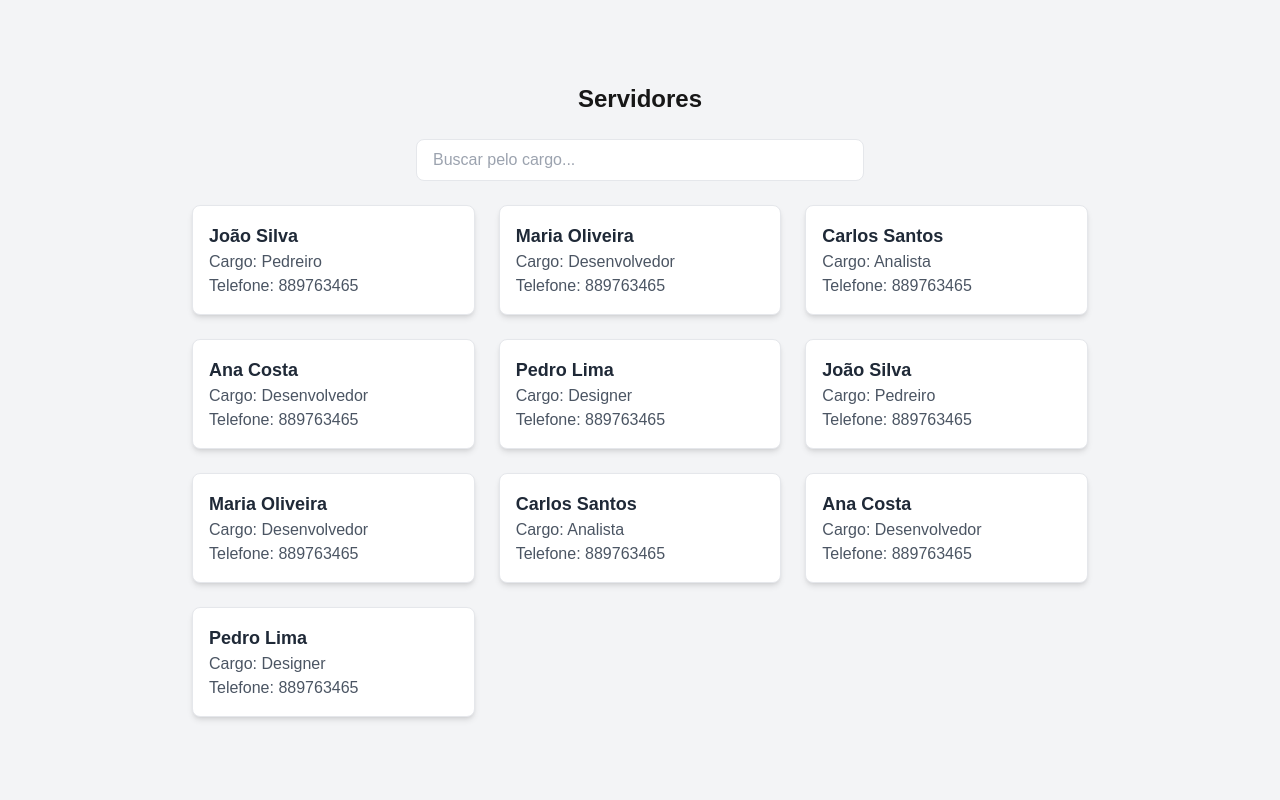
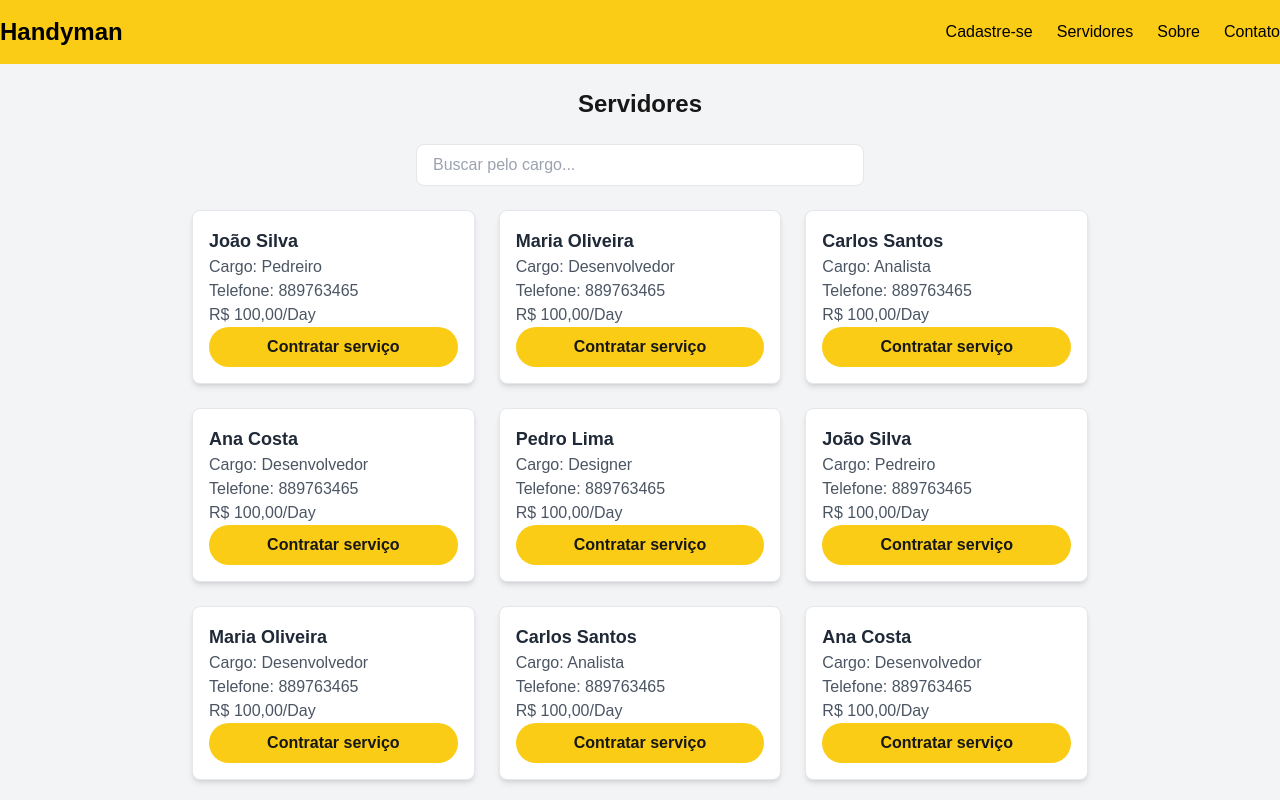
Before and after one commit to victorgomesc/Handyman-Platform, a Next.js app: page /pages/servidores in a window 1280 px wide. Shown: the top 800 px of the page. Built offline with nearby package versions, Linux system fonts and the light colour scheme.

Commit message:
feat: implement modal in services card

```diff
--- a/src/app/pages/servidores/page.tsx
+++ b/src/app/pages/servidores/page.tsx
@@ -1,10 +1,14 @@
+import Footer from "@/components/Footer";
+import Header from "@/components/Header";
 import ServidoresPage from "@/components/ServicesCards";
 
 
 export default function Servidores(){
     return (
         <div>
+            <Header />
             <ServidoresPage />
+            <Footer />
         </div>
     );
 }
--- a/src/components/About.tsx
+++ b/src/components/About.tsx
@@ -5,6 +5,7 @@
     <div className='w-full mt-12 mb-12 items-center flex justify-center'>
         <div className='w-[60vw] gap-y-10'>
                 <h1 className='text-4xl font-bold'>Sobre a Handyman</h1>
+
                 <p className='mt-10 text-xl text-justify'>
                 A plataforma **Handyman** é uma solução digital inovadora que conecta clientes a profissionais de serviços gerais
                 de forma prática, rápida e eficiente. Projetada para atender às demandas de um mercado crescente, a Handyman
@@ -13,7 +14,9 @@
                 encanamento, eletricidade, pintura, jardinagem, manutenção de eletrodomésticos, entre outros.
                 Uma das grandes vantagens da plataforma é a sua capacidade de filtrar e recomendar prestadores de serviços com base
                 na localização do usuário, avaliação de clientes anteriores e disponibilidade imediata. Isso garante que o cliente
-      tenha acesso aos melhores profissionais da sua região, promovendo a confiança e a qualidade nos serviços contratados.</p>
+                tenha acesso aos melhores profissionais da sua região, promovendo a confiança e a qualidade nos serviços contratados.
+                </p>
+
                 <p className='text-justify text-xl'>
                 Além disso, a Handyman oferece recursos de comunicação integrados, como chat em tempo real, para que os usuários possam
                 esclarecer dúvidas e negociar detalhes antes de fechar um acordo. A segurança é uma prioridade, com processos de
--- a/src/components/ServicesCards.tsx
+++ b/src/components/ServicesCards.tsx
@@ -1,27 +1,53 @@
-"use client"
+"use client";
 
 import { useState } from "react";
 
 const servidores = [
-  { id: 1, nome: "João Silva", cargo: "Pedreiro", telefone: 889763465 },
-  { id: 2, nome: "Maria Oliveira", cargo: "Desenvolvedor", telefone: 889763465 },
-  { id: 3, nome: "Carlos Santos", cargo: "Analista", telefone: 889763465 },
-  { id: 4, nome: "Ana Costa", cargo: "Desenvolvedor", telefone: 889763465 },
-  { id: 5, nome: "Pedro Lima", cargo: "Designer", telefone: 889763465 },
-  { id: 6, nome: "João Silva", cargo: "Pedreiro", telefone: 889763465 },
-  { id: 7, nome: "Maria Oliveira", cargo: "Desenvolvedor", telefone: 889763465 },
-  { id: 8, nome: "Carlos Santos", cargo: "Analista", telefone: 889763465 },
-  { id: 9, nome: "Ana Costa", cargo: "Desenvolvedor", telefone: 889763465 },
-  { id: 10, nome: "Pedro Lima", cargo: "Designer", telefone: 889763465 },
+  { id: 1, nome: "João Silva", cargo: "Pedreiro", telefone: 889763465, preco: 100 },
+  { id: 2, nome: "Maria Oliveira", cargo: "Desenvolvedor", telefone: 889763465, preco: 100 },
+  { id: 3, nome: "Carlos Santos", cargo: "Analista", telefone: 889763465, preco: 100 },
+  { id: 4, nome: "Ana Costa", cargo: "Desenvolvedor", telefone: 889763465, preco: 100 },
+  { id: 5, nome: "Pedro Lima", cargo: "Designer", telefone: 889763465, preco: 100 },
+  { id: 6, nome: "João Silva", cargo: "Pedreiro", telefone: 889763465, preco: 100 },
+  { id: 7, nome: "Maria Oliveira", cargo: "Desenvolvedor", telefone: 889763465, preco: 100 },
+  { id: 8, nome: "Carlos Santos", cargo: "Analista", telefone: 889763465, preco: 100 },
+  { id: 9, nome: "Ana Costa", cargo: "Desenvolvedor", telefone: 889763465, preco: 100 },
+  { id: 10, nome: "Pedro Lima", cargo: "Designer", telefone: 889763465, preco: 100 },
 ];
 
 const ServidoresPage = () => {
   const [searchTerm, setSearchTerm] = useState("");
+  const [selectedServidor, setSelectedServidor] = useState(null);
+  const [formData, setFormData] = useState({ nome: "", email: "" });
 
   // Filtrar servidores com base no cargo pesquisado
   const filteredServidores = servidores.filter((servidor) =>
     servidor.cargo.toLowerCase().includes(searchTerm.toLowerCase())
   );
+
+  const handleOpenModal = (servidor) => {
+    setSelectedServidor(servidor);
+  };
+
+  const handleCloseModal = () => {
+    setSelectedServidor(null);
+    setFormData({ nome: "", email: "" });
+  };
+
+  const handleFormChange = (e) => {
+    const { name, value } = e.target;
+    setFormData((prev) => ({ ...prev, [name]: value }));
+  };
+
+  const handleSubmit = (e) => {
+    e.preventDefault();
+    const data = {
+      servidor: selectedServidor,
+      cliente: formData,
+    };
+    console.log("Dados enviados:", data);
+    handleCloseModal();
+  };
 
   return (
     <div className="flex flex-col items-center justify-center min-h-screen bg-gray-100 p-6">
@@ -41,11 +67,18 @@
         {filteredServidores.map((servidor) => (
           <div
             key={servidor.id}
-            className="bg-white shadow-md rounded-lg p-4 border border-gray-200 hover:shadow-lg"
+            className="bg-white shadow-md rounded-lg gap-5 p-4 border border-gray-200 hover:shadow-lg"
           >
             <h2 className="text-lg font-bold text-gray-800">{servidor.nome}</h2>
             <p className="text-gray-600">Cargo: {servidor.cargo}</p>
             <p className="text-gray-600">Telefone: {servidor.telefone}</p>
+            <p className="text-gray-600">R$ {servidor.preco},00/Day</p>
+            <button
+              onClick={() => handleOpenModal(servidor)}
+              className="w-full h-10 rounded-3xl font-bold bg-yellow-400 flex items-center justify-center"
+            >
+              Contratar serviço
+            </button>
           </div>
         ))}
       </div>
@@ -53,6 +86,57 @@
       {filteredServidores.length === 0 && (
         <p className="text-gray-500 mt-6">Nenhum servidor encontrado com esse cargo.</p>
       )}
+
+      {selectedServidor && (
+        <div className="fixed inset-0 bg-black bg-opacity-50 flex items-center justify-center">
+          <div className="bg-white rounded-lg shadow-lg p-6 w-full max-w-md">
+            <h2 className="text-xl font-bold mb-4">Contratar {selectedServidor.nome}</h2>
+            <form onSubmit={handleSubmit}>
+              <div className="mb-4">
+                <label className="block text-gray-700 font-medium mb-2" htmlFor="nome">
+                  Seu Nome
+                </label>
+                <input
+                  type="text"
+                  id="nome"
+                  name="nome"
+                  value={formData.nome}
+                  onChange={handleFormChange}
+                  className="w-full px-4 py-2 border rounded-lg focus:outline-none focus:ring-2 focus:ring-blue-500"
+                  required
+                />
+              </div>
+              <div className="mb-4">
+                <label className="block text-gray-700 font-medium mb-2" htmlFor="email">
+                  Seu Email
+                </label>
+                <input
+                  type="email"
+                  id="email"
+                  name="email"
+                  value={formData.email}
+                  onChange={handleFormChange}
+                  className="w-full px-4 py-2 border rounded-lg focus:outline-none focus:ring-2 focus:ring-blue-500"
+                  required
+                />
+              </div>
+              <button
+                type="submit"
+                className="w-full bg-blue-500 text-white py-2 px-4 rounded-lg hover:bg-blue-600"
+              >
+                Enviar
+              </button>
+              <button
+                type="button"
+                onClick={handleCloseModal}
+                className="w-full mt-2 bg-gray-500 text-white py-2 px-4 rounded-lg hover:bg-gray-600"
+              >
+                Cancelar
+              </button>
+            </form>
+          </div>
+        </div>
+      )}
     </div>
   );
 };
```
Lines whose indentation alone changed are shown as unchanged.
